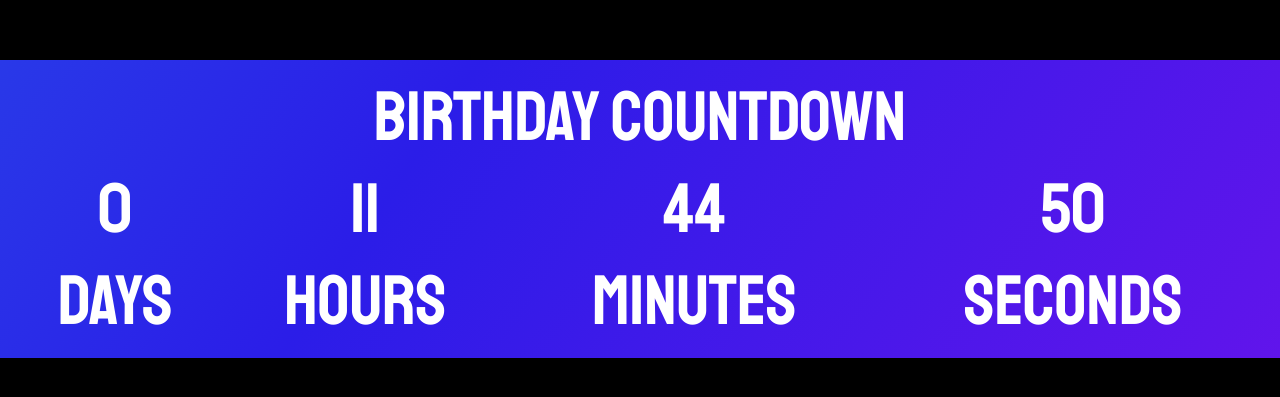
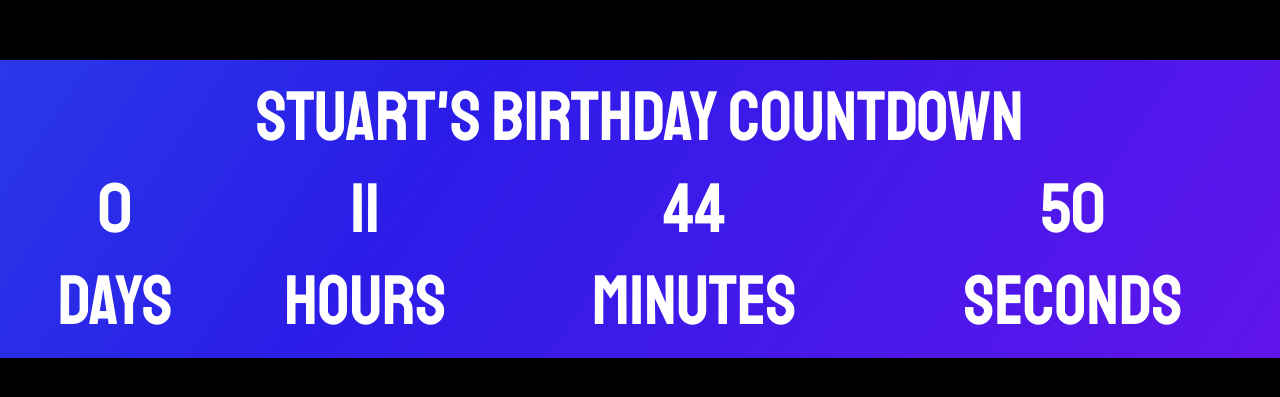
Before and after one commit to esacht/birthday_site, a plain HTML site: page index.html in a window 1280 px wide. Shown: the part 191-588 px from the top of the page. Drawn offline with Linux system fonts and the light colour scheme.

Commit message:
countdown name change

```diff
--- a/index.html
+++ b/index.html
@@ -9,7 +9,7 @@
     <div id="countdown">
       <table class="countdownContainer">
         <tr class="info">
-          <td colspan="4" class="info">Birthday Countdown</td>
+          <td colspan="4" class="info">Stuart's Birthday Countdown</td>
         </tr>
         <tr class="info">
           <td id="days">120</td>
```
